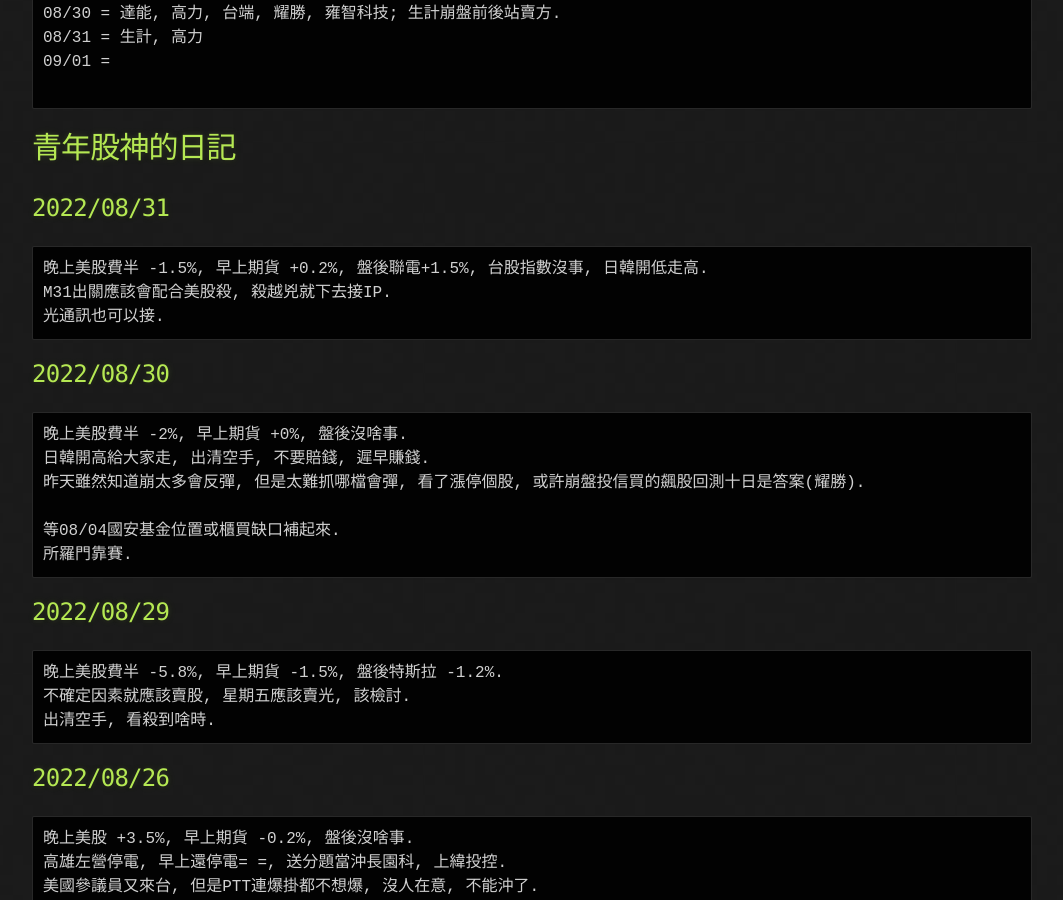
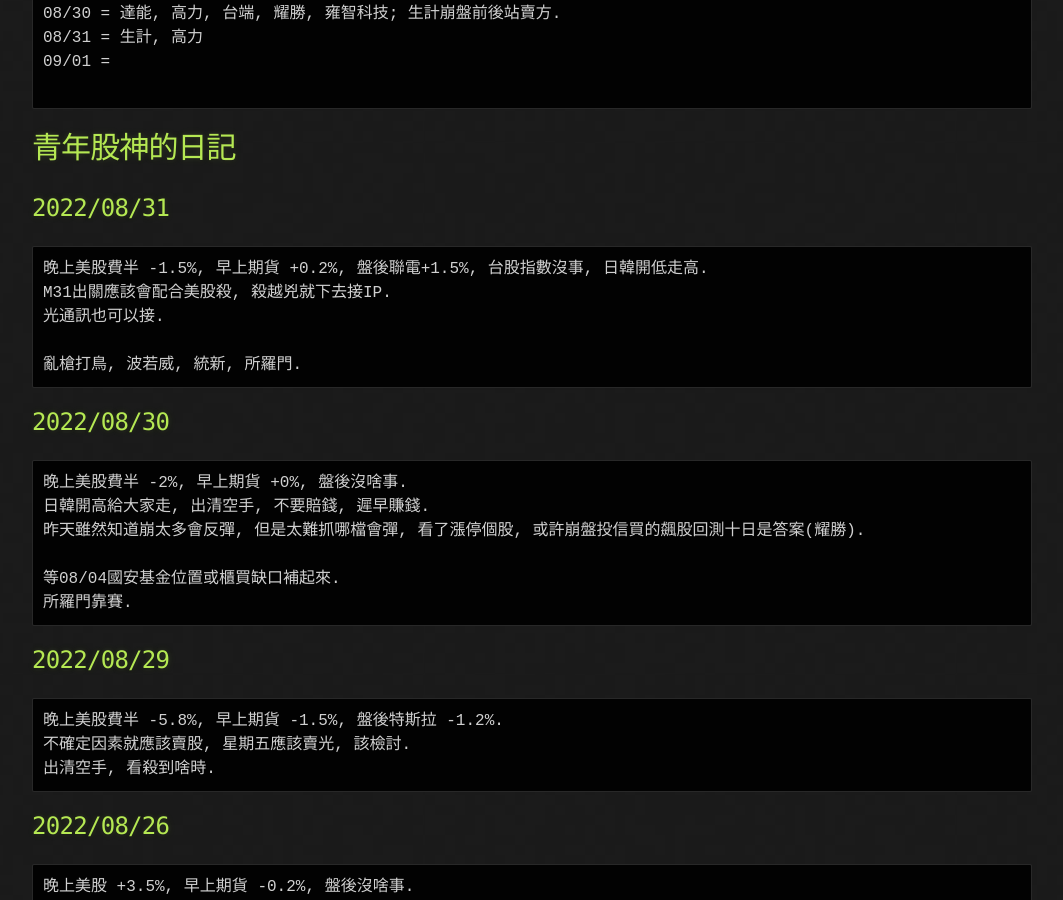
Before and after one commit to lepg5487/Stock_God, a Jekyll site: the page built from index.md, in a window 1280 px wide and 900 px high, scrolled down 922 px. Shown: the whole window, without its empty margins (108-1171 px from the left). Built offline with Jekyll 4.4.1, drawn with Linux system fonts in a browser that asks for light colours; our own code applies the rules of GitHub Pages for plain Markdown files.

Commit message:
Update index.md

````diff
--- a/index.md
+++ b/index.md
@@ -43,6 +43,8 @@ layout: testlayouts
 晚上美股費半 -1.5%, 早上期貨 +0.2%, 盤後聯電+1.5%, 台股指數沒事, 日韓開低走高.
 M31出關應該會配合美股殺, 殺越兇就下去接IP.
 光通訊也可以接.
+
+亂槍打鳥, 波若威, 統新, 所羅門.
 ```
 
 ## 2022/08/30
````
